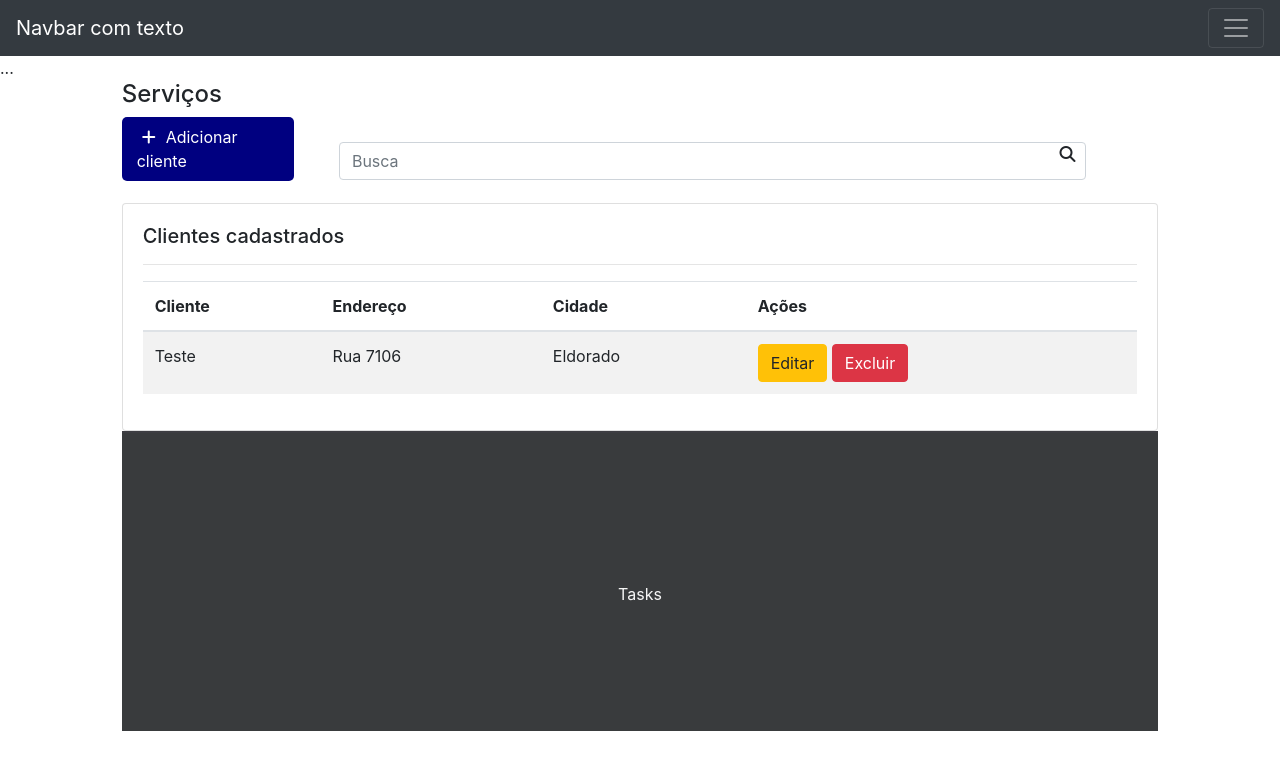
After one commit to taahcaroline/piunivesp, a Django app: page /clientescadastrados/ in a window 1280 px wide. The commit adds this page. Shown: the top 770 px of the page. Run offline with Django 3.2, Linux system fonts and the light colour scheme; a user stored in the database is signed in; data comes from the database, SQL or seed files in the repository; both versions use the stored data as it was after the commit; some libraries are stand-ins or nearby versions.

Commit message:
novas funcoes

```diff
--- a/computacao2/models.py
+++ b/computacao2/models.py
@@ -48,7 +48,15 @@ class Cliente(models.Model):
 
 
 # Formulário de cadastro de serviços
+ESTADO_CHOICES = (
+    ('Não realizado', 'Não realizado'),
+    ('Concluído', 'Concluído')
+)
 class Servicos(models.Model):
    cliente = models.ForeignKey(Cliente,on_delete=models.CASCADE)
    servico = models.CharField('Serviço a ser executado', max_length=100)
    data = models.DateTimeField()
+   estado = models.CharField(max_length=15, choices=ESTADO_CHOICES, default='Não realizado')
+
+   def __str__(self):
+        return self.servico
--- a/computacao2/templates/base.html
+++ b/computacao2/templates/base.html
@@ -27,7 +27,7 @@
 
             {% if user.is_authenticated %}
             <li class="nav-item">
-                <a class="nav-link" href="#">Meus cronogramas</a>
+                <a class="nav-link" href="{% url 'demandas' %}">Serviços</a>
               </li>
               <li class="nav-item dropdown">
                 <a class="nav-link dropdown-toggle" href="#" id="navbarDropdown" role="button" data-toggle="dropdown" aria-haspopup="true" aria-expanded="false">
--- /dev/null
+++ b/computacao2/templates/clientescadastrados.html
@@ -0,0 +1,57 @@
+{% extends "base.html" %}
+{% block title %}Serviços{% endblock %}
+{% block content %}
+<div class="offset-1 col-10 list-div">
+<h4>Serviços</h4>
+<a id="add-link" href="{% url 'clientecad' %}">
+<div class="col-2 add-div"><i class="fas fa-plus"></i>Adicionar cliente</i></div></a>
+<div class="col-9 search-div">
+    <form method="GET" id=search-form>
+    <input class="form-control" type="text" id="search" name="search" placeholder="Busca">
+    <i class="fas fa-search" id="search-btn"></i></form>
+</div>
+<div class="card">
+    <div class="card-body">
+
+       <h5>Clientes cadastrados</h5>
+    <hr><table class="table table-striped">
+        <thead>
+            <tr>
+                <th>Cliente</th>
+                <th>Endereço</th>
+                <th>Cidade</th>
+                <th>Ações</th>
+            </tr></thead>
+            <tbody>
+                {% for cliente in clientes %}
+                <tr>
+                    <td>{{cliente.nome}}</td>
+                    <td>{{cliente.endereco}}{{cliente.numero}}</td>
+                    <td>{{cliente.cidade}}</td>
+
+                    <td><a href="{% url 'editarcliente' cliente.id %}"><button class="btn btn-warning">Editar</button></a>
+                        <a href="{% url 'deletarcliente' cliente.id %}"><button class="btn btn-danger">Excluir</button></a></td></tr>
+                        {% endfor %}
+            </tbody>
+
+       </div>
+    </table>
+
+
+
+</ul>
+<!-- <div class="pagination">
+    <span class="step-links">
+        {% if listademanda.has_previous %}
+        <a href="?page={{ listademanda.previous_page_number }}"><i class="fas fa-arrow-left"></i></a>
+        {% endif %}
+        <span class="current">
+            {{ listademanda.number }} de {{ listademanda.paginator.num_pages }}
+        </span>
+        {% if listademanda_next %}
+        <a href="?page={{ tasks.next_page_number }}"><i class="fas fa-arrow-right"></i></a>
+        {% endif %}
+    </span>
+</div> -->
+</div>
+{% endblock %}
--- a/computacao2/urls.py
+++ b/computacao2/urls.py
@@ -11,4 +11,12 @@ urlpatterns = [
     path('clientecad/', views.clientecad, name='clientecad'),
     path('servicocad/', views.servicocad, name='servicocad'),
     path('meusfornecedores/', views.meusfornecedores, name='meusfornecedores'),
+    path('demandas/', views.demandas, name='demandas'),
+    path('editarservico/', views.editdemandas, name='editarservico'),
+    path('editarservico/<int:servicos_pk>/', views.editdemandas, name='editarservico'),
+    path('deletarservico/<int:servicos_pk>/', views.demandasdelete, name='deletarservico'),
+    path('clientescadastrados/', views.listaclientes, name='clientes'),
+    path('editarcliente/', views.editclientes, name='editarcliente'),
+    path('editarcliente/<int:cliente_pk>/', views.editclientes, name='editarcliente'),
+    path('deletarcliente/<int:cliente_pk>/', views.demandasdelete, name='deletarcliente'),
 ]
--- a/computacao2/views.py
+++ b/computacao2/views.py
@@ -1,6 +1,7 @@
 # Createfrom django.shortcuts import render
 
 # Create your views here.
+from multiprocessing import context
 from django.shortcuts import render, get_object_or_404, redirect
 from django.contrib.auth.decorators import login_required
 from django.core.paginator import Paginator
@@ -92,13 +93,84 @@ def clientecad(request):
 @login_required
 def servicocad(request):
     if request.method == 'POST':
-            form = ClienteForm(request.POST)
+            form = ServicoForm(request.POST)
             if form.is_valid():
              servicos = form.save(commit=False)
              servicos.user = request.user
              servicos.save()
 
-            return redirect('/')
+            return redirect('demandas')
     else:
         form = ServicoForm()
         return render(request, 'cadservico.html', {'form': form})
+
+
+#lista de demanda
+@login_required
+def demandas(request):
+    serv = Servicos.objects.all()
+    # paginator = Paginator(serv, 3)
+    # page = request.GET.get('page')
+    # listademanda = paginator.get_page(page)
+    context = {
+        'serv': serv
+    }
+
+    return render(request, 'servicoscadastrados.html',  context)
+
+@login_required
+#editar demandas
+def editdemandas(request, servicos_pk):
+    servicos = Servicos.objects.get(pk=servicos_pk)
+    form = ServicoForm(request.POST or None, instance=servicos)
+    if request.method == 'POST':
+            if form.is_valid():
+               form.save()
+               return redirect('demandas')
+    context ={
+        'form': form,
+    }
+    return render(request, 'editarservico.html',  context)
+
+# deletar demandas
+@login_required
+def demandasdelete(request, servicos_pk):
+    serv = Servicos.objects.get(pk=servicos_pk)
+    serv.delete()
+
+    return redirect('demandas')
+
+#lista de clientes
+@login_required
+def listaclientes(request):
+    clientes = Cliente.objects.all()
+    # paginator = Paginator(serv, 3)
+    # page = request.GET.get('page')
+    # listademanda = paginator.get_page(page)
+    context = {
+        'clientes': clientes
+    }
+
+    return render(request, 'clientescadastrados.html',  context)
+
+@login_required
+#editar clientes
+def editclientes(request, cliente_pk):
+    clientes = Cliente.objects.get(pk=cliente_pk)
+    form = ClienteForm(request.POST or None, instance=clientes)
+    if request.method == 'POST':
+            if form.is_valid():
+               form.save()
+               return redirect('clientescadastrados')
+    context ={
+        'form': form,
+    }
+    return render(request, 'editarcliente.html',  context)
+
+# deletar demandas
+@login_required
+def deleteclientes(request, cliente_pk):
+    client = Cliente.objects.get(pk=cliente_pk)
+    client.delete()
+
+    return redirect('clientescadastrados')
```
Also changed, not shown: computacao2/templates/editarcliente.html (added, +17 -0 lines), computacao2/templates/editarservico.html (added, +17 -0 lines), computacao2/templates/servicoscadastrados.html (added, +57 -0 lines), computacao2/migrations/0006_servicos_estado.py (added), db.sqlite3.
